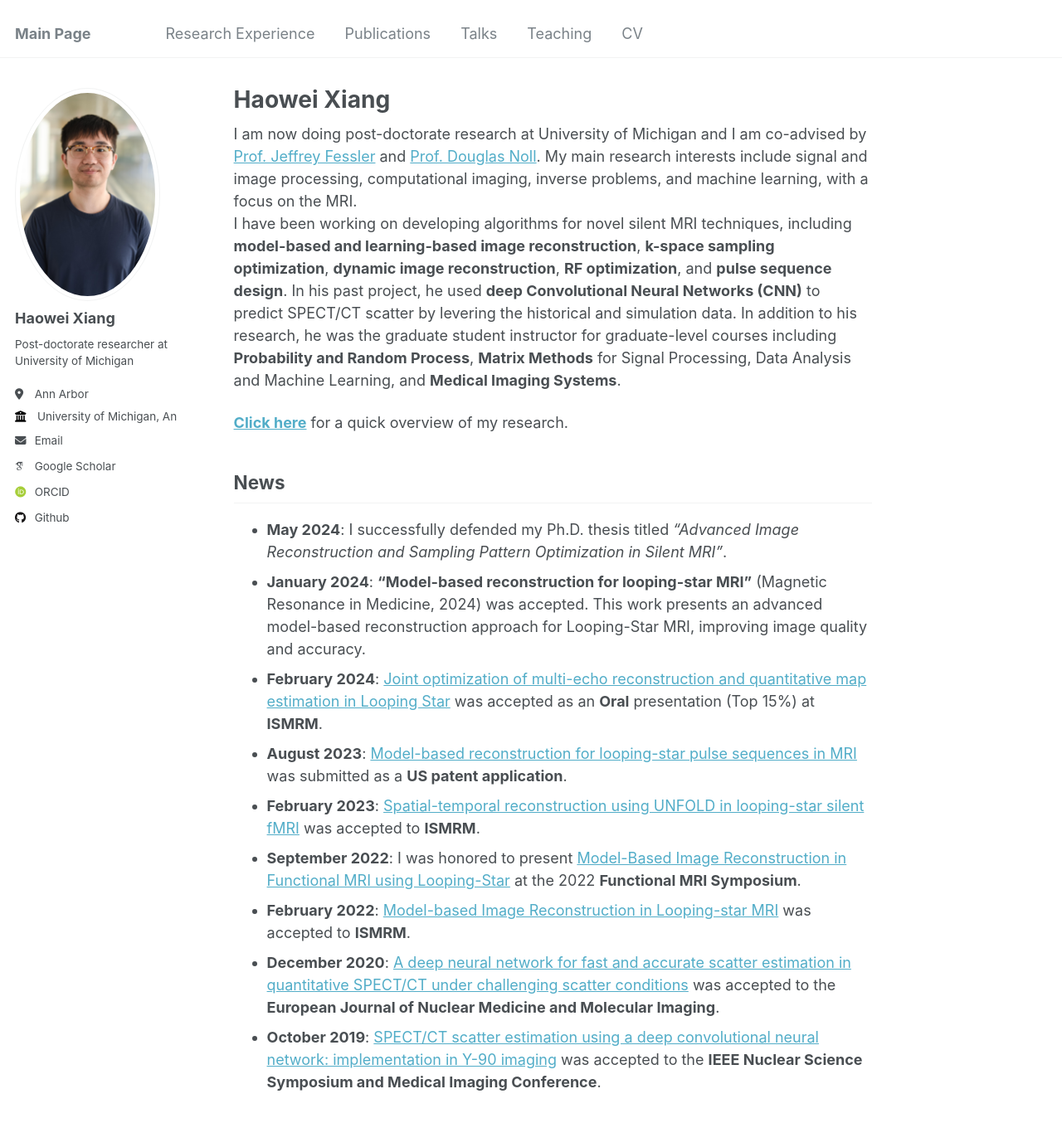
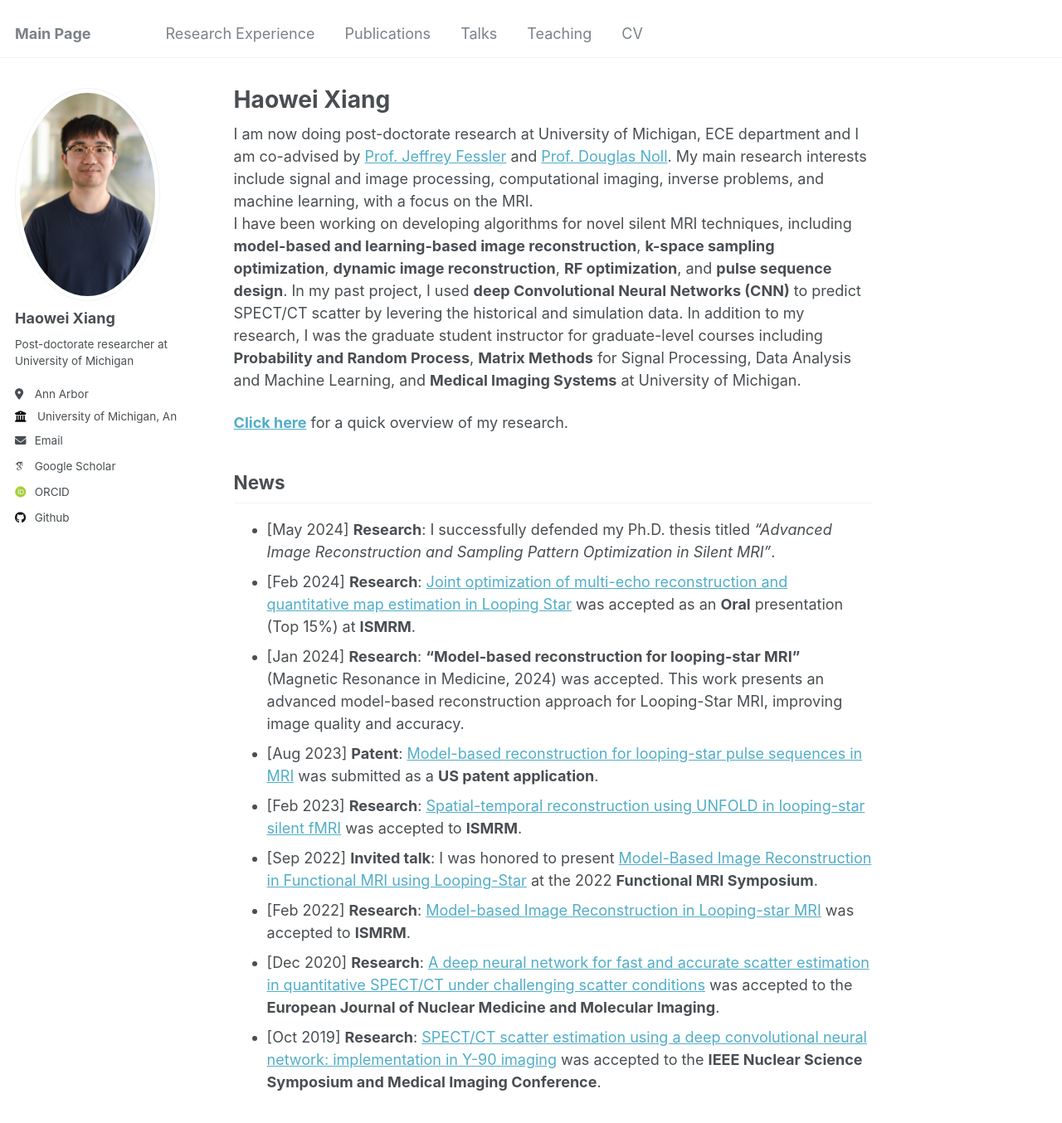
Before and after one commit to haoweix/haoweix.github.io, a Jekyll site: the page built from _pages/about.md, in a window 1280 px wide and 1400 px high. Shown: the top 1354 px of the window at 83% size. Built offline with Jekyll 4.4.1, drawn with Linux system fonts in a browser that asks for light colours; some web fonts are replaced.

Commit message:
Update about.md

```diff
--- a/_pages/about.md
+++ b/_pages/about.md
@@ -7,23 +7,23 @@ redirect_from:
   - /about.html
 ---
 
-I am now doing post-doctorate research at University of Michigan and I am co-advised by [Prof. Jeffrey Fessler](https://web.eecs.umich.edu/~fessler/) and [Prof. Douglas Noll](https://nollresearch.engin.umich.edu/). My main research interests include signal and image processing, computational imaging, inverse problems, and machine learning, with a focus on the MRI.
+I am now doing post-doctorate research at University of Michigan, ECE department and I am co-advised by [Prof. Jeffrey Fessler](https://web.eecs.umich.edu/~fessler/) and [Prof. Douglas Noll](https://nollresearch.engin.umich.edu/). My main research interests include signal and image processing, computational imaging, inverse problems, and machine learning, with a focus on the MRI.
 I have been working on developing algorithms for novel silent MRI techniques, including **model-based and learning-based image reconstruction**,
 **k-space sampling optimization**, **dynamic  image reconstruction**,
 **RF optimization**, and **pulse sequence design**.
-In his past project, he used  **deep Convolutional Neural Networks (CNN)**  to predict SPECT/CT scatter by levering the historical and simulation data.
-In addition to his research, he was the graduate student instructor for graduate-level courses
-including **Probability and Random Process**, **Matrix Methods** for Signal Processing, Data Analysis and Machine Learning, and **Medical Imaging Systems**.
+In my past project, I used  **deep Convolutional Neural Networks (CNN)**  to predict SPECT/CT scatter by levering the historical and simulation data.
+In addition to my research, I was the graduate student instructor for graduate-level courses
+including **Probability and Random Process**, **Matrix Methods** for Signal Processing, Data Analysis and Machine Learning, and **Medical Imaging Systems** at University of Michigan.
 
 [**Click here**](https://haoweix.github.io/research/) for a quick overview of my research.
 
 ## News
-- **May 2024**: I successfully defended my Ph.D. thesis titled *"Advanced Image Reconstruction and Sampling Pattern Optimization in Silent MRI"*.
-- **January 2024**: **"Model-based reconstruction for looping-star MRI"** (Magnetic Resonance in Medicine, 2024) was accepted. This work presents an advanced model-based reconstruction approach for Looping-Star MRI, improving image quality and accuracy.
-- **February 2024**: [Joint optimization of multi-echo reconstruction and quantitative map estimation in Looping Star](https://scholar.google.com/citations?view_op=view_citation&hl=en&user=yU4HYqgAAAAJ&sortby=pubdate&citation_for_view=yU4HYqgAAAAJ:Y0pCki6q_DkC) was accepted as an **Oral** presentation (Top 15%) at **ISMRM**.
-- **August 2023**: [Model-based reconstruction for looping-star pulse sequences in MRI](https://scholar.google.com/citations?view_op=view_citation&hl=en&user=yU4HYqgAAAAJ&sortby=pubdate&citation_for_view=yU4HYqgAAAAJ:zYLM7Y9cAGgC) was submitted as a **US patent application**.
-- **February 2023**: [Spatial-temporal reconstruction using UNFOLD in looping-star silent fMRI](https://scholar.google.com/citations?view_op=view_citation&hl=en&user=yU4HYqgAAAAJ&sortby=pubdate&citation_for_view=yU4HYqgAAAAJ:IjCSPb-OGe4C) was accepted to **ISMRM**.
-- **September 2022**: I was honored to present [Model-Based Image Reconstruction in Functional MRI using Looping-Star](https://haoweix.github.io/talks/2022-09-23-talk-1) at the 2022 **Functional MRI Symposium**.
-- **February 2022**: [Model-based Image Reconstruction in Looping-star MRI](https://scholar.google.com/citations?view_op=view_citation&hl=en&user=yU4HYqgAAAAJ&sortby=pubdate&citation_for_view=yU4HYqgAAAAJ:UeHWp8X0CEIC) was accepted to **ISMRM**.
-- **December 2020**: [A deep neural network for fast and accurate scatter estimation in quantitative SPECT/CT under challenging scatter conditions](https://scholar.google.com/citations?view_op=view_citation&hl=en&user=yU4HYqgAAAAJ&sortby=pubdate&citation_for_view=yU4HYqgAAAAJ:2osOgNQ5qMEC) was accepted to the **European Journal of Nuclear Medicine and Molecular Imaging**.
-- **October 2019**: [SPECT/CT scatter estimation using a deep convolutional neural network: implementation in Y-90 imaging](https://ieeexplore.ieee.org/abstract/document/9060019/) was accepted to the **IEEE Nuclear Science Symposium and Medical Imaging Conference**.
+- [May 2024] **Research**: I successfully defended my Ph.D. thesis titled *"Advanced Image Reconstruction and Sampling Pattern Optimization in Silent MRI"*.
+- [Feb 2024] **Research**: [Joint optimization of multi-echo reconstruction and quantitative map estimation in Looping Star](https://scholar.google.com/citations?view_op=view_citation&hl=en&user=yU4HYqgAAAAJ&sortby=pubdate&citation_for_view=yU4HYqgAAAAJ:Y0pCki6q_DkC) was accepted as an **Oral** presentation (Top 15%) at **ISMRM**.
+- [Jan 2024] **Research**: **"Model-based reconstruction for looping-star MRI"** (Magnetic Resonance in Medicine, 2024) was accepted. This work presents an advanced model-based reconstruction approach for Looping-Star MRI, improving image quality and accuracy.
+- [Aug 2023] **Patent**: [Model-based reconstruction for looping-star pulse sequences in MRI](https://scholar.google.com/citations?view_op=view_citation&hl=en&user=yU4HYqgAAAAJ&sortby=pubdate&citation_for_view=yU4HYqgAAAAJ:zYLM7Y9cAGgC) was submitted as a **US patent application**.
+- [Feb 2023] **Research**: [Spatial-temporal reconstruction using UNFOLD in looping-star silent fMRI](https://scholar.google.com/citations?view_op=view_citation&hl=en&user=yU4HYqgAAAAJ&sortby=pubdate&citation_for_view=yU4HYqgAAAAJ:IjCSPb-OGe4C) was accepted to **ISMRM**.
+- [Sep 2022] **Invited talk**: I was honored to present [Model-Based Image Reconstruction in Functional MRI using Looping-Star](https://haoweix.github.io/talks/2022-09-23-talk-1) at the 2022 **Functional MRI Symposium**.
+- [Feb 2022] **Research**: [Model-based Image Reconstruction in Looping-star MRI](https://scholar.google.com/citations?view_op=view_citation&hl=en&user=yU4HYqgAAAAJ&sortby=pubdate&citation_for_view=yU4HYqgAAAAJ:UeHWp8X0CEIC) was accepted to **ISMRM**.
+- [Dec 2020] **Research**: [A deep neural network for fast and accurate scatter estimation in quantitative SPECT/CT under challenging scatter conditions](https://scholar.google.com/citations?view_op=view_citation&hl=en&user=yU4HYqgAAAAJ&sortby=pubdate&citation_for_view=yU4HYqgAAAAJ:2osOgNQ5qMEC) was accepted to the **European Journal of Nuclear Medicine and Molecular Imaging**.
+- [Oct 2019] **Research**: [SPECT/CT scatter estimation using a deep convolutional neural network: implementation in Y-90 imaging](https://ieeexplore.ieee.org/abstract/document/9060019/) was accepted to the **IEEE Nuclear Science Symposium and Medical Imaging Conference**.
```
